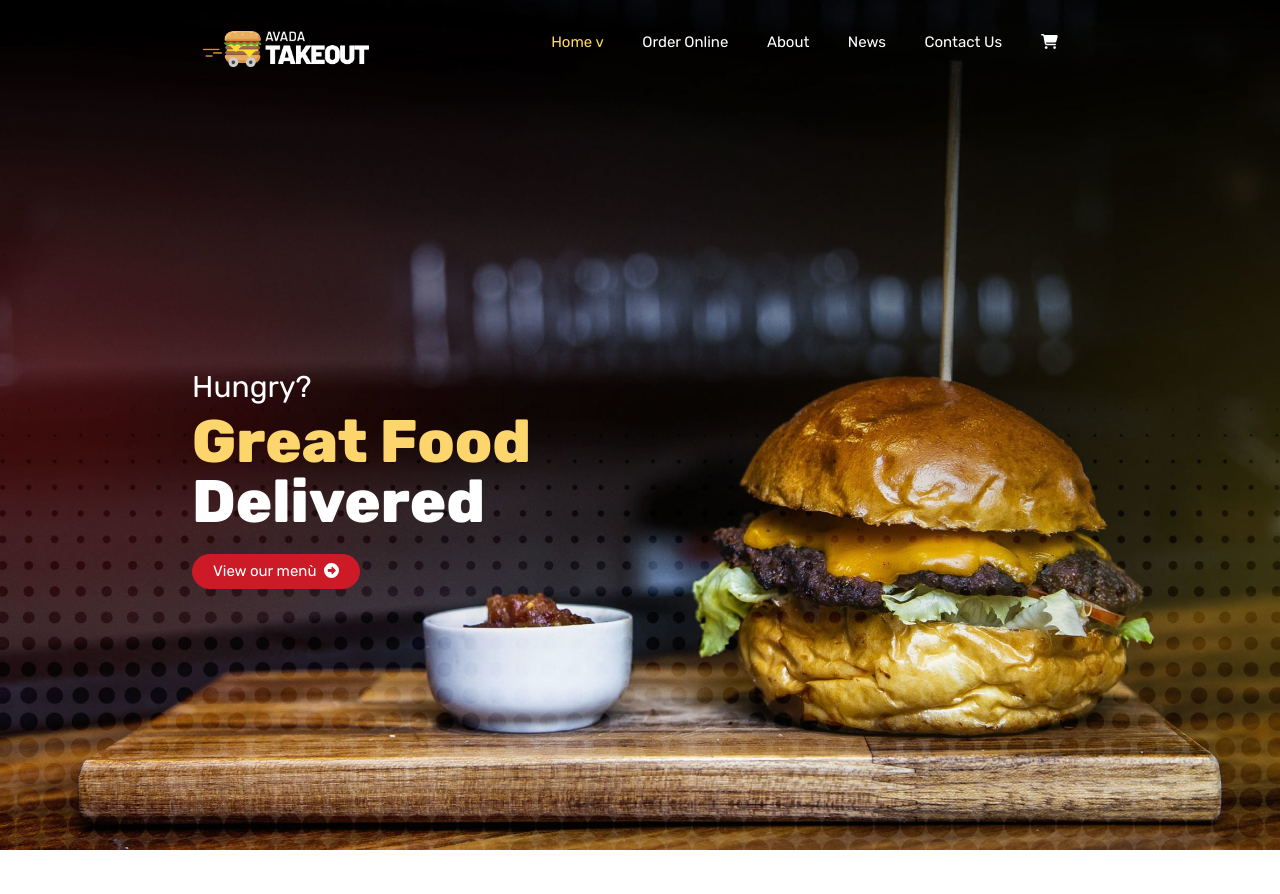
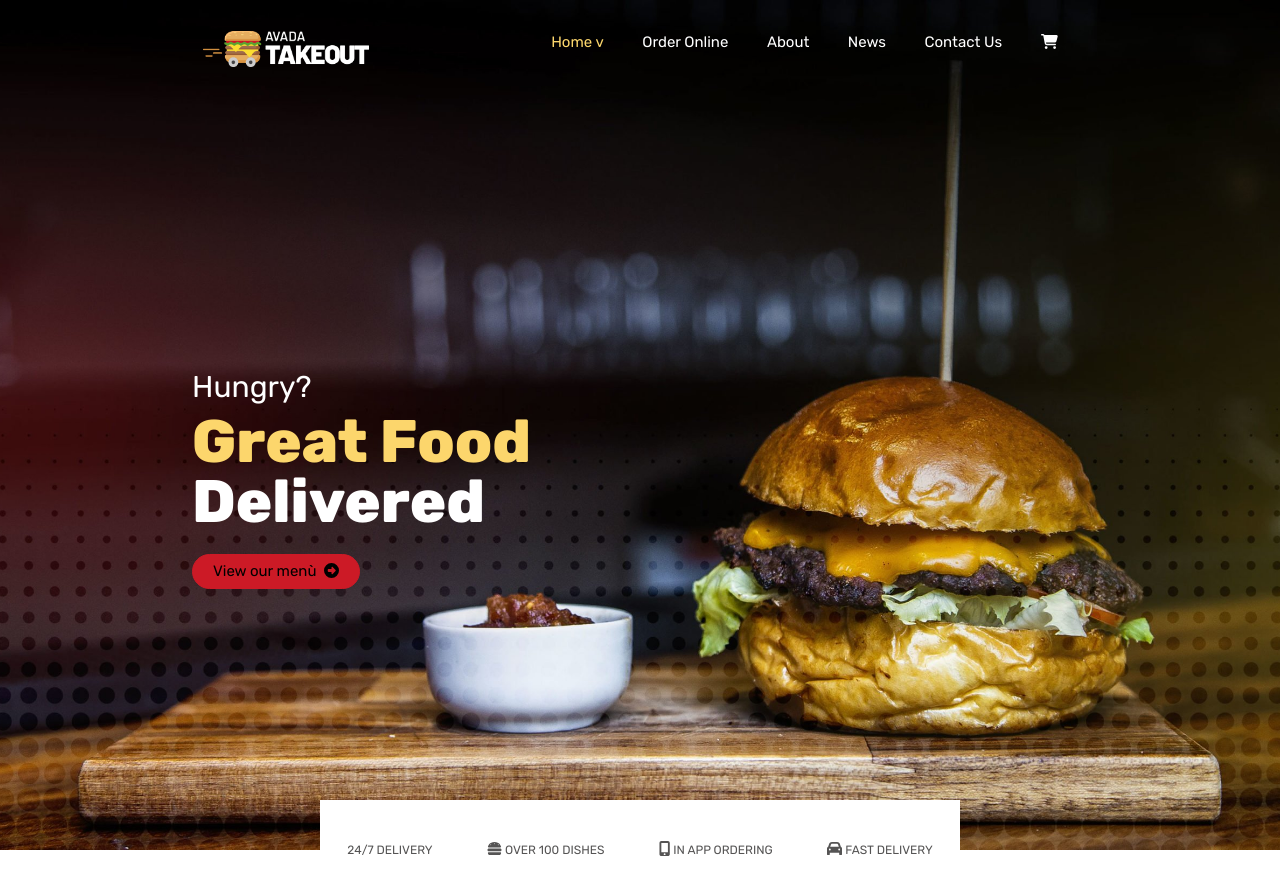
Before and after one commit to FabioBabaglioni/proj-html-vuejs, a Vue app: page / in a window 1280 px wide. Shown: the top 894 px of the page. Before the commit the page ends 850 px from the top, so only its background shows below. Built offline with nearby package versions, Linux system fonts and the light colour scheme.

Commit message:
Creo section info delivery

```diff
--- a/src/components/appHeader.vue
+++ b/src/components/appHeader.vue
@@ -34,8 +34,23 @@ export default {
         </div>
 
         <!-- section in position absolute con informazioni delivery -->
-        <div>
-
+        <div id="info_delivery" class="d-flex justify-content-around align-items-center">
+            <span class="text_medium">
+                <font-awesome-icon icon="fa-regular fa-clock" />
+                24/7 DELIVERY
+            </span>
+            <span class="text_medium">
+                <font-awesome-icon icon="fa-solid fa-burger" />
+                OVER 100 DISHES
+            </span>
+            <span class="text_medium">
+                <font-awesome-icon icon="fa-solid fa-mobile-screen-button" />
+                IN APP ORDERING
+            </span>
+            <span class="text_medium">
+                <font-awesome-icon icon="fa-solid fa-car" />
+                FAST DELIVERY
+            </span>
         </div>
         <!-- section per button + e banner quadrai in position absolute -->
         <div>
@@ -53,6 +68,7 @@ export default {
     background-image: url("../img/home-background-hero-scaled.jpg");
     background-size: cover;
     background-position: top;
+    position: relative;
 
     .container_hero {
         height: 850px;
@@ -66,27 +82,42 @@ export default {
         width: 60%;
     }
 
-    .active {
-        color: $brandPrimary;
-    }
-
     #scritta {
         height: calc(100% - 100px);
 
         .text_medium {
             font-size: 30px;
             line-height: 50px;
+            color: $brandSecondary;
         }
 
         .text_big {
             font-size: 60px;
             font-weight: 800;
             line-height: 60px;
+            color: $brandSecondary;
         }
 
         .co_brand {
             color: $brandPrimary;
         }
     }
+
+    #info_delivery {
+        width: 50%;
+        background-color: $brandSecondary;
+        position: absolute;
+        left: 50%;
+        transform: translate(-50%);
+        bottom: -50px;
+        color: $textColor;
+
+        // DEBUG
+        height: 100px;
+
+        .text_medium {
+            font-size: .8rem;
+        }
+    }
 }
 </style>
--- a/src/components/headerNavbar.vue
+++ b/src/components/headerNavbar.vue
@@ -45,6 +45,10 @@ export default {
         height: 100px;
     }
 
+    li {
+        color: $brandSecondary;
+    }
+
     img {
         width: 60%;
     }
--- a/src/components/style/general.scss
+++ b/src/components/style/general.scss
@@ -8,7 +8,6 @@ $prefix: "mo-";
 
 * {
     font-family: 'Rubik', sans-serif;
-    color: white;
     font-size: 15px;
 }
 
--- a/src/components/style/partials/variables.scss
+++ b/src/components/style/partials/variables.scss
@@ -1,3 +1,4 @@
 $brandPrimary: #fcd66c;
 $brandSecondary: #ffffff;
 $brandThird: #cc1a26;
+$textColor: #555454;
--- a/src/main.js
+++ b/src/main.js
@@ -4,8 +4,8 @@ import App from './App.vue'
 
 import { library } from '@fortawesome/fontawesome-svg-core'
 import { FontAwesomeIcon } from '@fortawesome/vue-fontawesome'
-import { faCartShopping, faCircleRight } from '@fortawesome/free-solid-svg-icons'
+import { faCartShopping, faCircleRight, faClock, faBurger, faMobileScreenButton, faCar } from '@fortawesome/free-solid-svg-icons'
 
-library.add(faCartShopping, faCircleRight)
+library.add(faCartShopping, faCircleRight, faClock, faBurger, faMobileScreenButton, faCar)
 
 createApp(App).component('font-awesome-icon', FontAwesomeIcon).mount('#app')
```
